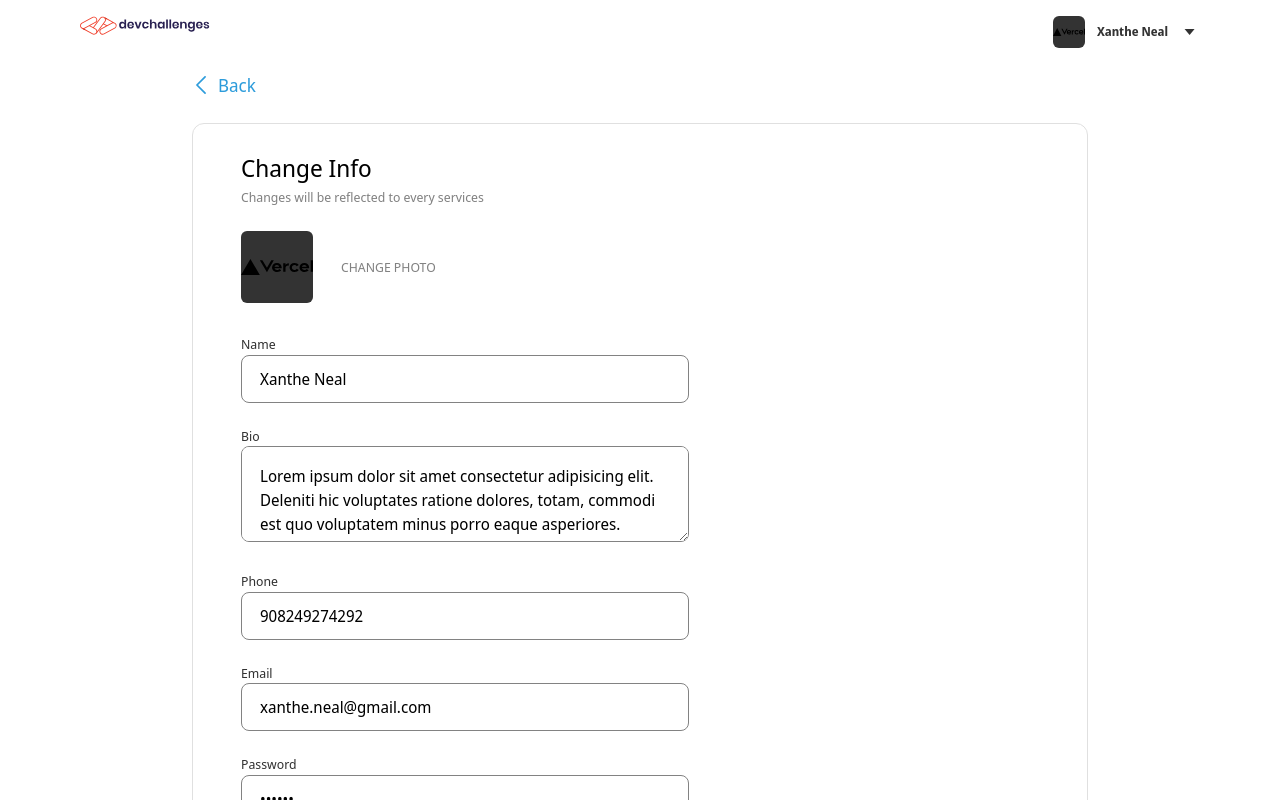
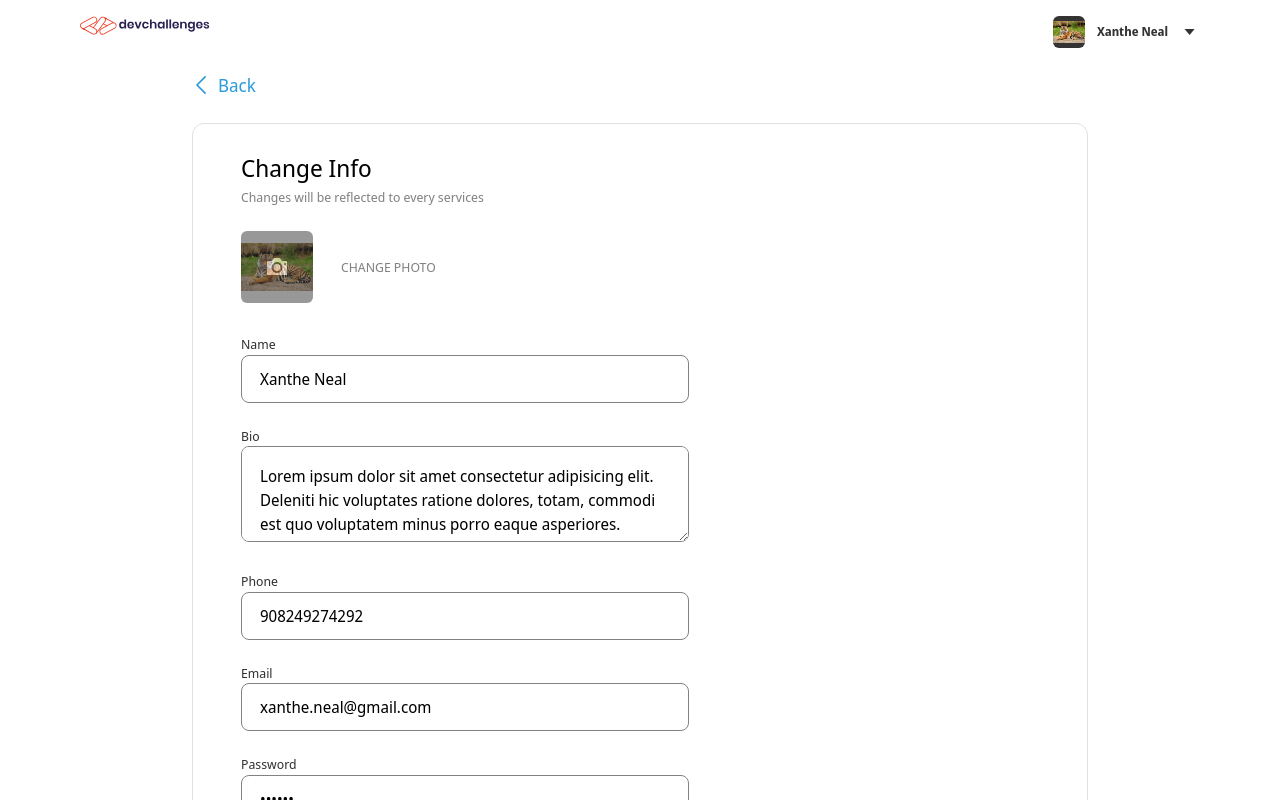
Before and after one commit to alnj2010/authentication-app, a Next.js app: page /profile/edit in a window 1280 px wide. Shown: the top 800 px of the page. Built offline with nearby package versions, Linux system fonts and the light colour scheme.

Commit message:
feat: adding camera svg

```diff
--- a/src/components/FileField.tsx
+++ b/src/components/FileField.tsx
@@ -15,7 +15,8 @@ export default function FileField({ id, title, value }: Props) {
         className="flex justify-start items-center w-52 cursor-pointer"
         htmlFor={id}
       >
-        <div className="w-[72px] h-[72px] bg-black-light rounded-md flex justify-center items-center">
+        <div className="w-[72px] h-[72px] relative flex justify-center items-center">
+          <div className="absolute opacity-50 w-full h-full bg-camera bg-center bg-black-light bg-no-repeat bg-[length:24px] rounded-md flex justify-center items-center"></div>
           <Image
             width={72}
             height={72}
@@ -24,7 +25,12 @@ export default function FileField({ id, title, value }: Props) {
             data-testid={id}
           />
         </div>
-        <Typography variant="subtitle4" color="text-gray" className="pl-7 hidden sm:block">
+
+        <Typography
+          variant="subtitle4"
+          color="text-gray"
+          className="pl-7 hidden sm:block"
+        >
           {title.toUpperCase()}
         </Typography>
       </label>
--- a/src/pages/profile/index.tsx
+++ b/src/pages/profile/index.tsx
@@ -41,6 +41,7 @@ export default function Profile({ user = userDummy }: Props) {
         {userKeys.map((title) => (
           <ProfileInfoItem key={title} title={title}>
             {title === "photo" ? (
+              <div className="flex justify-center items-center w-[72px] h-[72px] bg-black-light rounded-md ">
                 <Image
                   src={user.photo}
                   alt="profile photo"
@@ -48,6 +49,7 @@ export default function Profile({ user = userDummy }: Props) {
                   height={72}
                   data-testid={`${title.toLowerCase()}-label`}
                 />
+              </div>
             ) : (
               <Typography
                 variant="button"
--- a/tailwind.config.js
+++ b/tailwind.config.js
@@ -18,10 +18,10 @@ module.exports = {
       'white': '#ffffff',
       'black-light': '#333333',
       'black': '#000000',
-      'dark':'#252329',
+      'dark': '#252329',
       'gray-light': '#BDBDBD',
       'gray': '#828282',
-      'gray-secondary':'#E0E0E0',
+      'gray-secondary': '#E0E0E0',
       'blue-light': '#2D9CDB',
       'blue': '#2F80ED',
       'red': '#EB5757'
@@ -29,6 +29,9 @@ module.exports = {
     extend: {
       fontFamily: {
         sans: ['var(--font-noto-sans)']
+      },
+      backgroundImage: {
+        'camera': "url('/camera.svg')",
       }
     }
   },
--- a/test/dummies.tsx
+++ b/test/dummies.tsx
@@ -1,5 +1,5 @@
 export const userDummy = {
-  photo: "/vercel.svg",
+  photo: "/photo.jpg",
   bio: "Lorem ipsum dolor sit amet consectetur adipisicing elit. Deleniti hic voluptates ratione dolores, totam, commodi est quo voluptatem minus porro eaque asperiores. Doloremque unde neque voluptatibus natus non quasi provident.",
   name: "Xanthe Neal",
   phone: "908249274292",
```
Also changed, not shown: public/camera.svg (added), public/photo.jpg (added). Lines whose indentation alone changed are shown as unchanged.
